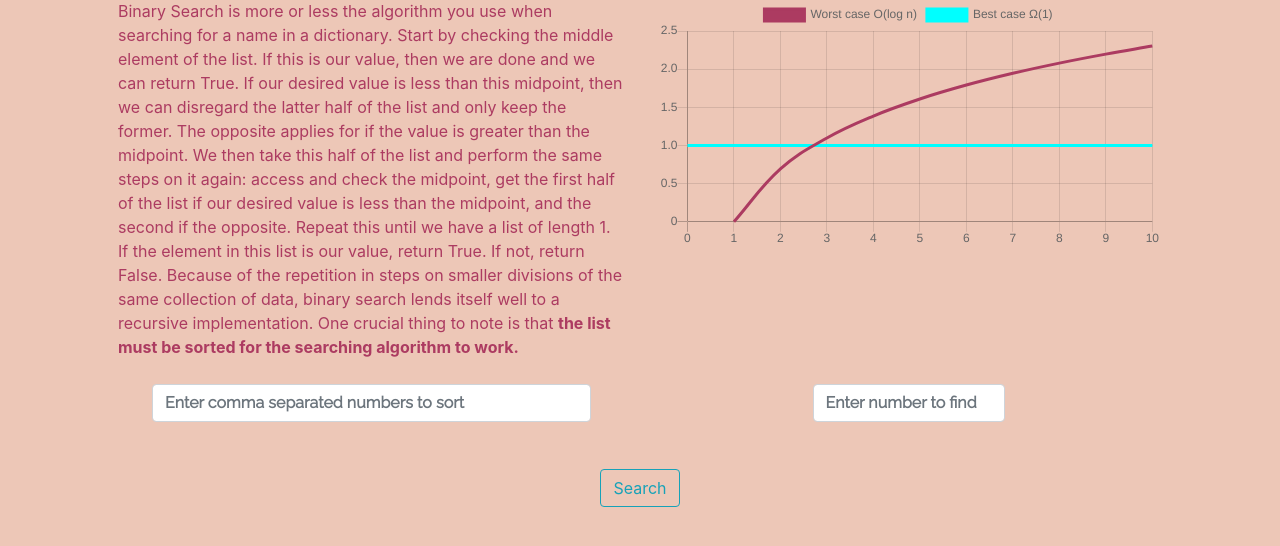
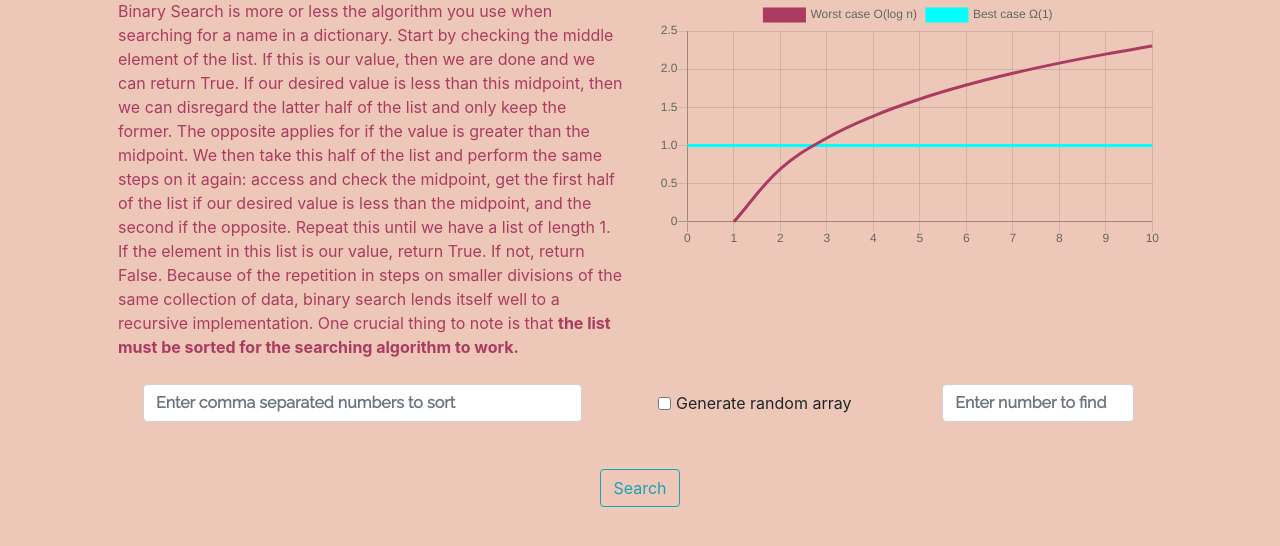
Before and after one commit to taimurshaikh/Sorts, a Flask app: page /searches/binarySearch in a window 1280 px wide. Shown: the part 237-783 px from the top of the page. Run offline with Flask 2, Linux system fonts and the light colour scheme; some libraries are stand-ins or nearby versions.

Commit message:
Added ability to sort random lists

```diff
--- a/app.py
+++ b/app.py
@@ -58,22 +58,35 @@ def bubbleSort():
 
     # POST REQUEST
     # First we must check if the user wants to generate a random array
-    random = request.form.get("random")
+    isRandom = request.form.get("random")
     # List of numbers that user inputted
     lst = request.form.get("bSortInput").split(",")
     # Process list of values
+    while "" in lst:
+        lst.remove("")
+    # If random array, then the user must enter 3 values: length,startrange,endrange
+    if isRandom == "random":
+        if len(lst) != 3 or not isNumList(lst) or not lst:
+            return render_template("bubbleSort.html", sortDone=True, steps=-1)
+        lst = convertToInts(lst)
+        length, start, end = lst[0], lst[1], lst[2]
+        print(length)
+        if end < start:
+            return render_template("bubbleSort.html", sortDone=True, steps=-1)
+        randomLst = [random.randrange(start,end) for x in range(length)]
+        lst = randomLst
     # Use this to track how much time the algorithm takes
     startTime = time.time_ns()
     # Perform bubble sort on user data and store information about how many steps it took and the first occuring index of the value
     (res, steps) = bSort(lst)
+    order = request.form.get("order")
+    if order == "descending" and not isinstance(res, int):
+        res = res[::-1]
     endTime = time.time_ns()
     timeTaken = endTime - startTime
     if not timeTaken:
         # Making timeTaken equal the string we want to display if the algorithm was really fast
         timeTaken = "less than 1"
-    order = request.form.get("order")
-    if order == "descending":
-        res = res[::-1]
     return render_template("bubbleSort.html", sortDone=True, res=res, steps=steps, timeTaken=timeTaken)
 
 @app.route("/sorts/mergeSort", methods=["GET", "POST"])
@@ -84,6 +97,8 @@ def mergeSort():
         return render_template("mergeSort.html")
 
     # POST REQUEST
+    # First we must check if the user wants to generate a random array
+    isRandom = request.form.get("random")
     # List of numbers that user inputted
     lst = request.form.get("mSortInput").split(",")
     # Process list of values
@@ -95,6 +110,17 @@ def mergeSort():
         lst = convertToInts(lst)
     except:
         res = -1
+    # If random array, then the user must enter 3 values: length,startrange,endrange
+    if isRandom == "random":
+        if len(lst) != 3 or not isNumList(lst) or not lst:
+            return render_template("mergeSort.html", sortDone=True, steps=-1)
+        lst = convertToInts(lst)
+        length, start, end = lst[0], lst[1], lst[2]
+        print(length)
+        if end < start:
+            return render_template("mergeSort.html", sortDone=True, steps=-1)
+        randomLst = [random.randrange(start,end) for x in range(length)]
+        lst = randomLst
     # Use this to track how much time the algorithm takes
     startTime = time.time_ns()
     # Perform mergesort sort on user data
@@ -105,7 +131,7 @@ def mergeSort():
         # Making timeTaken equal the string we want to display if the algorithm was really fast
         timeTaken = "less than 1"
     order = request.form.get("order")
-    if order == "descending":
+    if order == "descending" and not isinstance(res, int):
         res = res[::-1]
     return render_template("mergeSort.html", sortDone=True, res=res, timeTaken=timeTaken)
 
@@ -117,6 +143,8 @@ def linearSearch():
         return render_template("linearSearch.html")
 
     # POST REQUEST
+    # First we must check if the user wants to generate a random array
+    isRandom = request.form.get("random")
     # List of numbers that user inputted
     lst = request.form.get("lSearchInput").split(",")
     # Process list of values
@@ -126,6 +154,17 @@ def linearSearch():
         lst.remove("")
     # Value to search for
     val = request.form.get("lSearchVal")
+    # If random array, then the user must enter 3 values: length,startrange,endrange
+    if isRandom == "random":
+        if len(lst) != 3 or not isNumList(lst) or not lst:
+            return render_template("linearSearch.html", sortDone=True, steps=-1)
+        lst = convertToInts(lst)
+        length, start, end = lst[0], lst[1], lst[2]
+        print(length)
+        if end < start:
+            return render_template("linearSearch.html", sortDone=True, steps=-1)
+        randomLst = [random.randrange(start,end) for x in range(length)]
+        lst = randomLst
     startTime = time.time_ns()
     # Perform linear search on user data and store information about whether the value was found, how many steps it took and the first occuring index of the value
     steps = lSearch(lst, val)
@@ -134,7 +173,7 @@ def linearSearch():
     if not timeTaken:
         timeTaken = "less than 1"
     ind = None
-    if steps != False and steps > 0:
+    if steps != False and steps != False and steps > 0:
         ind = lst.index(val)
     return render_template("linearSearch.html", searchDone=True, val=val, steps=steps, ind=ind, timeTaken=timeTaken)
 
--- a/templates/binarySearch.html
+++ b/templates/binarySearch.html
@@ -31,6 +31,14 @@
             <div class="form-group">
               <textarea class="form-control" form="elements" name="bSearchInput" id="bSearchInput" rows="1" cols="50" oninput="this.value = this.value.replace(/\n/g,'')" placeholder="Enter comma separated numbers to sort"></textarea>
             </div>
+        </div>
+        <div class="col">
+          <div class="form-check-inline" style="margin-top:13%;">
+            <input class="form-check-input" type="checkbox" name="random" id="random" value="random">
+            <label class="form-check-label" for="random">
+              Generate random array
+            </label>
+          </div>
         </div>
         <div class="col">
             <div class="form-group">
--- a/templates/bubbleSort.html
+++ b/templates/bubbleSort.html
@@ -61,7 +61,7 @@
     <div class="col">
       {% if sortDone %}
         {% if steps ==  -1 %}
-          Invalid list
+          Invalid list/range
         {% else %}
           {{ res }} sorted in {{ steps }} steps and took {{ timeTaken }} ns
         {% endif %}
```
Also changed, not shown: templates/linearSearch.html (+8 -0 lines).
